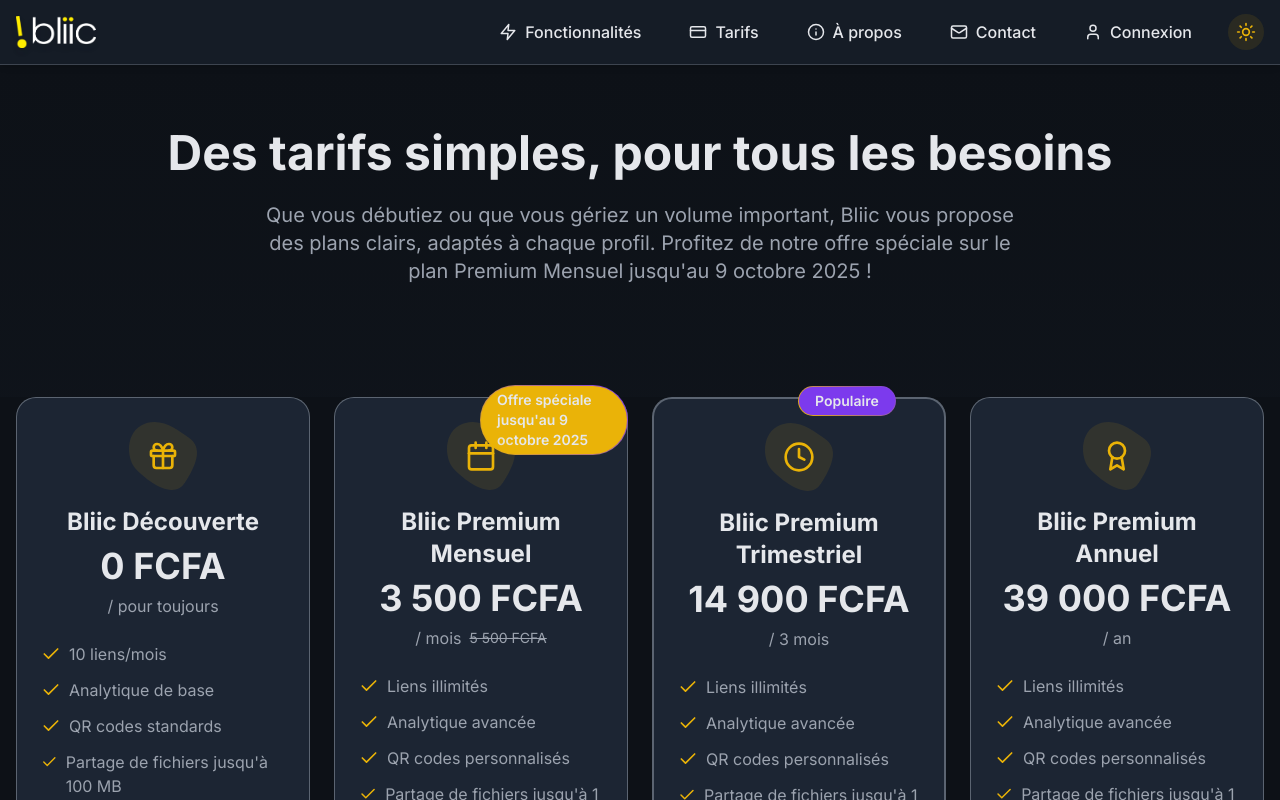
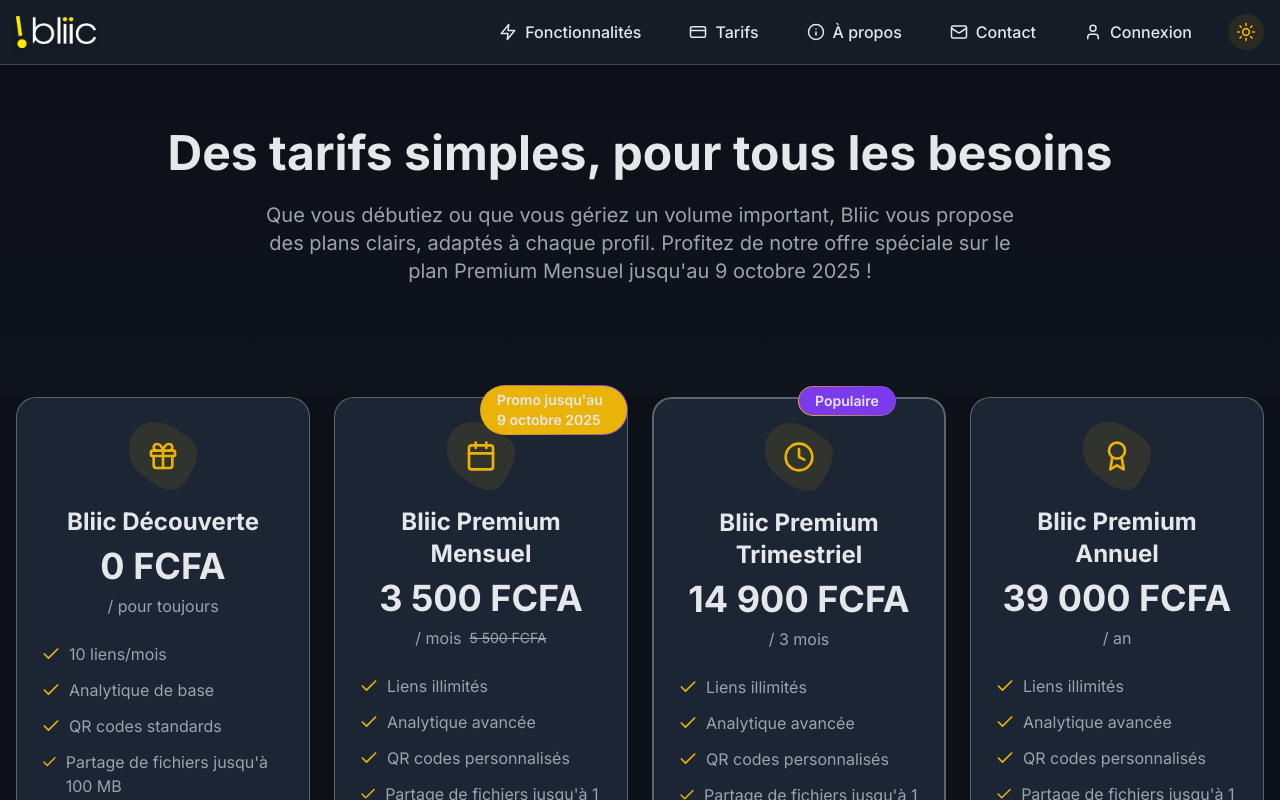
Before and after one commit to ezeckielknh/blinkoo, a React (Vite) app: page /pricing in a window 1280 px wide. Shown: the top 800 px of the page. Built offline with nearby package versions, Linux system fonts and the light colour scheme.

Commit message:
update pricing_page with promo

```diff
--- a/src/pages/PricingPage.tsx
+++ b/src/pages/PricingPage.tsx
@@ -296,7 +296,7 @@
                     animate={{ opacity: 1, scale: 1 }}
                     transition={{ duration: 0.3, delay: index * 0.1 + 0.4 }}
                   >
-                    Offre spéciale jusqu'au {plan.promotion.endDate}
+                    Promo jusqu'au {plan.promotion.endDate}
                   </motion.div>
                 )}
                 <div className="text-center mb-6">
```
